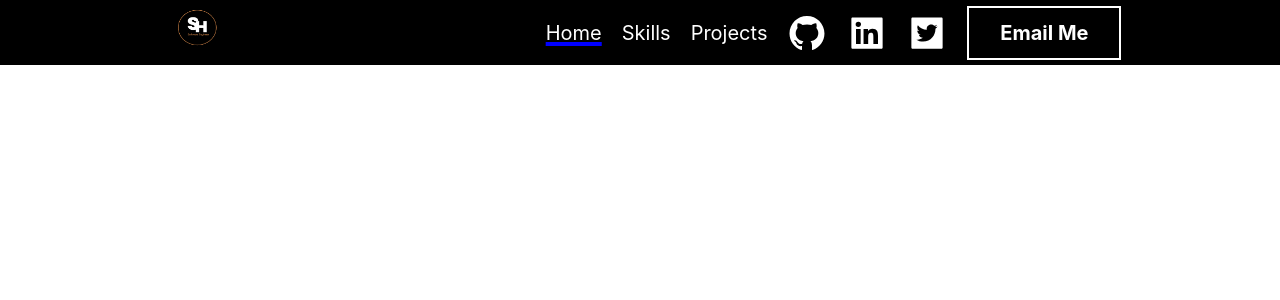
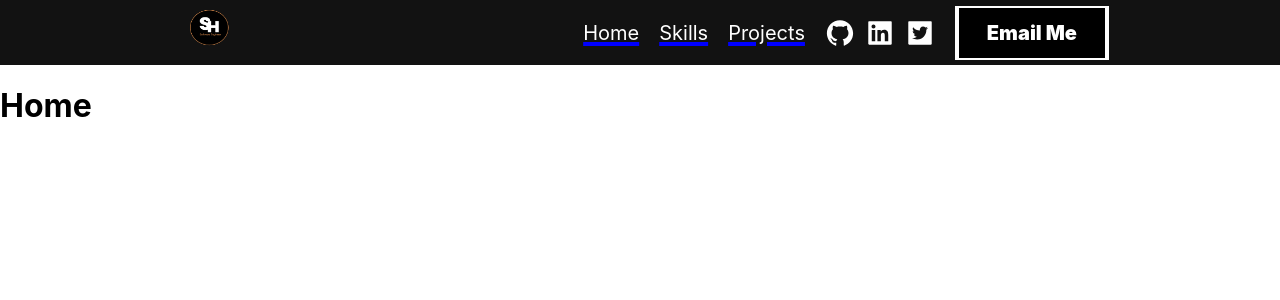
Before and after one commit to SHPrince1/react-portfolio, a React (Create React App) app: page / in a window 1280 px wide. Shown: the top 300 px of the page. Built offline with nearby package versions, Linux system fonts and the light colour scheme.

Commit message:
animation

```diff
--- a/src/App.css
+++ b/src/App.css
@@ -36,6 +36,12 @@
     transform: rotate(360deg);
   }
 }
+
+/* html */
+html{
+  scroll-behavior: smooth;
+  scroll-padding-top: 75px;
+}
 .active{
   text-decoration: underline !important;
   text-decoration-color: blue !important;
--- a/src/App.js
+++ b/src/App.js
@@ -16,8 +16,8 @@ function App() {
     <Router>
       <Navbar />
       <Routes>
-        <Route path="/home" exact element={<Home />} />
-        <Route path="/about" exact element={<About />} />
+        <Route path="/" exact element={<Home />} />
+        <Route path="/skills" exact element={<About />} />
         <Route path="/project" element={<Project />} />
       </Routes>
     </Router>
--- a/src/components/navbar.jsx
+++ b/src/components/navbar.jsx
@@ -1,32 +1,48 @@
-import {React, useState} from "react";
+import { React, useState, useEffect } from "react";
 import { Link, NavLink } from "react-router-dom";
 // css importtaions
 import style from "../styles/navbar.module.css";
 import style2 from "../styles/reactIconStyles.module.css";
-import '../App.css'
+// import "../App.css";
 
 // icons importation
-import {
-  AiFillGithub,
-  AiFillLinkedin,
-  AiFillTwitterSquare,
-} from "react-icons/ai";
+import {AiFillGithub,AiFillLinkedin,AiFillTwitterSquare,} from "react-icons/ai";
 import { Spin as Hamburger } from "hamburger-react";
 
 // Imported images
 import Logo from "../assets/sh-logo.png";
 
 const Navbar = () => {
+  const [visible, setVisible] = useState(false);
+  const [activeLink, setActiveLink] = useState("home");
+  const [scroll, setScroll] = useState(false);
 
-  const  [visible, setVisible] = useState(false);
-  function ToggleBurger(){
-      setVisible(!visible);
-      // console.log("Cclicke")
-  };
+  function ToggleBurger() {
+    setVisible(!visible);
+    // console.log("Cclicke")
+  }
+
+  function updateActiveLink(value){
+   setActiveLink(value)
+  }
+
+  useEffect(() => {
+    const onScroll =()=>{
+
+      if(window.scrollY > 50){
+        setScroll(true);
+      }else{
+        setScroll(false);
+      }
+    }
+
+    window.addEventListener('scroll', onScroll);
+    return()=>window.removeEventListener('scroll', onScroll);
+  }, []) ;
 
   return (
     <>
-      <div className={style.parentDiv}>
+      <div className={scroll ? 'scroll' : style.parentDiv}>
         <div className={style.logoDiv}>
           <NavLink to="/">
             <img src={Logo} size={20} />
@@ -38,12 +54,11 @@ const Navbar = () => {
           </div> */}
         </div>
 
-        <div className={ visible ? style.linksParentDiv : style.hide}>
-
+        <div className={visible ? style.linksParentDiv : style.hide}>
           <div className={style.linkdiv}>
-            <NavLink to="/" activeClassName={style.active}>Home</NavLink>
-            <NavLink to="/about">Skills</NavLink>
-            <NavLink to="/project">Projects</NavLink>
+            <NavLink to="#home" ClassName={activeLink ==='home' ? style.linkActive: style.links } onClick={()=> updateActiveLink('home')}>Home</NavLink>
+            <NavLink to="#skills" className={activeLink ==='skills' ?   style.linkActive: style.links} onClick={()=> updateActiveLink('skills')} >Skills</NavLink>
+            <NavLink to="#project" className={activeLink ==='project' ? style.linkActiveactive: style.links } onClick={()=> updateActiveLink('project')}>Projects</NavLink>
           </div>
           <div className={style.iconDiv}>
             <NavLink to="https://github.com/SHPrince1">
@@ -57,13 +72,18 @@ const Navbar = () => {
             </NavLink>
           </div>
           <div className={style.connect}>
-            <NavLink to ="mailto:princehsylvanus@gmail.com"> Email Me</NavLink>
+            <NavLink className={style.connect}
+              to="mailto:princehsylvanus@gmail.com"
+              onClick={() => console.log("connect")}
+            >
+
+              Email Me
+            </NavLink>
           </div>
-
         </div>
         <div className={style.menuDiv} onClick={ToggleBurger}>
-            <Hamburger distance="sm" size={30}/>
-          </div>
+          <Hamburger distance="sm" size={30} />
+        </div>
       </div>
     </>
   );
--- a/src/styles/navbar.module.css
+++ b/src/styles/navbar.module.css
@@ -9,7 +9,7 @@ a{
 
 .parentDiv {
   /* border: 1px solid #000; */
-  background-color: #000;
+  background-color: #121212;
   display: flex;
   justify-content: space-around;
   align-items: center;
@@ -40,19 +40,48 @@ align-items: center;
 }
 .iconDiv{
     display: flex;
-    gap: 20px;
+    gap: 10px;
     align-items: center;
 }
 .connect{
     background-color: #000;
+    color: #fff;
     border: 2px solid #fff;
-
     display: flex;
     align-items: center;
     width: 150px;
     height: 50px;
     justify-content: center;
     font-weight: bolder;
+    /* transition: 1s; */
+
+}
+
+.connect:hover {
+  /* border: 2px solid blue; */
+  background-color: #fff;
+  color: #000 !important;
+
+}
+
+.connect a{
+  background-color: #000;
+  color: #fff;
+  transition:  all linear 300ms;
+  -webkit-transition:  all linear 300ms;
+  -moz-transition:  all linear 300ms;
+  -ms-transition:  all linear 300ms;
+  -o-transition:  all linear 300ms;
+}
+
+.connect a:hover{
+  background-color: #fff;
+  color: #000;
+  transform:linear(5deg);
+  -webkit-transform:linear(5deg);
+  -moz-transform:linear(5deg);
+  -ms-transform:linear(5deg);
+  -o-transform:linear(5deg);
 }
 .hide{
     display: flex;
@@ -139,8 +168,8 @@ align-items: center;
       .iconDiv a{
         font-size: 10px;
       }
-      .Icons{
-        size: 1px;
+      .iconDiv a:hover{
+        background-color: aqua;
       }
       .connect{
           background-color: #000;
--- a/src/styles/reactIconStyles.module.css
+++ b/src/styles/reactIconStyles.module.css
@@ -3,8 +3,9 @@
 .Icons{
     display: flex;
     align-items: center;
-    font-size: 40px;
+    font-size: 30px;
   }
+
 
 @media only screen and (max-width: 425px){
 	/*Small smartphones [325px -> 425px]*/
```
